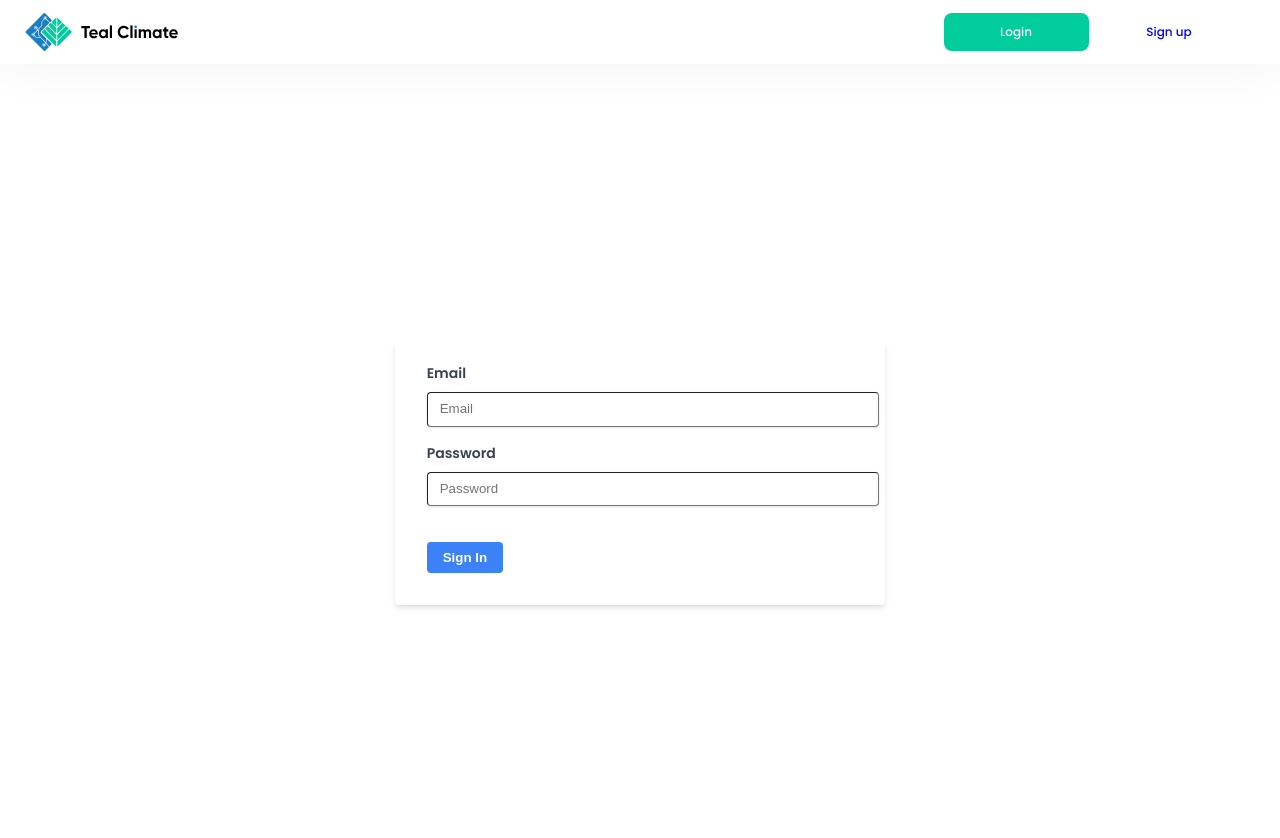
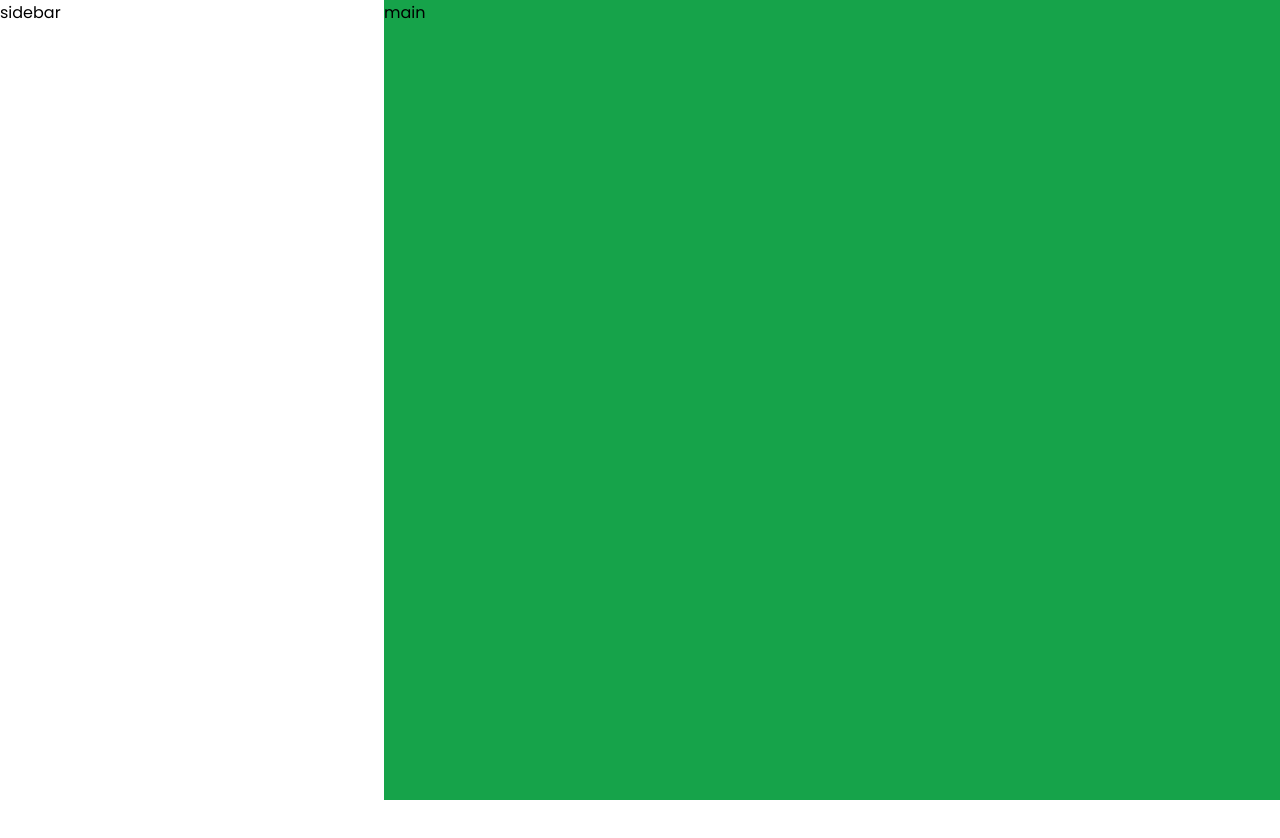
Before and after one commit to alimehdi11/test-teal-climate, a React (Vite) app in the folder frontend/: page / in a window 1280 px wide. Shown: the top 838 px of the page. After the commit the page ends 800 px from the top, so only its background shows below. Built offline with nearby package versions, Linux system fonts and the light colour scheme; a web font is replaced by a local one; what tailgrids would draw is missing.

Commit message:
1. add right-angle-icon.svg asset 2. component added Sidebar.jsx, Main.jsx and Layout.jsx

```diff
--- a/frontend/src/App.jsx
+++ b/frontend/src/App.jsx
@@ -25,6 +25,9 @@ import SubscriptionPlans from "./pages/SubscriptionPlans";
 import Checkout from "./pages/Checkout";
 import Completion from "./pages/Completion";
 import Account from "./pages/Account";
+import Layout from "./components/Layout";
+import __sidebar from "./components/__sidebar";
+import Main from "./components/Main";
 
 function App() {
   const [userId, setUserId] = useState("");
@@ -73,47 +76,51 @@ function App() {
   };
 
   return (
-    <UserProvider>
-      <BrowserRouter>
-        <Routes>
-          {/* <Route path="dashboardad" element={<Navbar userName={userName} />} /> */}
+    <Layout>
+      <__sidebar></__sidebar>
+      <Main></Main>
+    </Layout>
+    // <UserProvider>
+    //   <BrowserRouter>
+    //     <Routes>
+    //       {/* <Route path="dashboardad" element={<Navbar userName={userName} />} /> */}
 
-          <Route
-            path="/dashboard"
-            element={<ProtectedRoute Component={Dashboard} />}
-          />
-          <Route
-            path="/activites"
-            element={<Activities />}
-            // element={<ProtectedRoute Component={Activities} />}
-          />
-          <Route
-            path="/activites/:id/edit"
-            element={<Activities />}
-            // element={<ProtectedRoute Component={Activities} />}
-          />
-          <Route
-            path="/profile"
-            element={<Page userId={userId} />}
-            // element={<ProtectedRoute Component={Page} />}
-          />
-          <Route
-            path="/profile/:id/edit"
-            element={<Page userId={userId} />}
-            // element={<ProtectedRoute Component={Page} />}
-          />
-          <Route path="/" element={<LoginForm onLogin={handleLogin} />} />
-          <Route path="signup" element={<SignUpForm />} />
-          <Route path="/plans" element={<SubscriptionPlans />} />
-          <Route path="/subscribe" element={<Checkout />} />
-          <Route path="/completion" element={<Completion />} />
-          <Route
-            path="/account"
-            element={<ProtectedRoute Component={Account} />}
-          />
-        </Routes>
-      </BrowserRouter>
-    </UserProvider>
+    //       <Route
+    //         path="/dashboard"
+    //         element={<ProtectedRoute Component={Dashboard} />}
+    //       />
+    //       <Route
+    //         path="/activites"
+    //         element={<Activities />}
+    //         // element={<ProtectedRoute Component={Activities} />}
+    //       />
+    //       <Route
+    //         path="/activites/:id/edit"
+    //         element={<Activities />}
+    //         // element={<ProtectedRoute Component={Activities} />}
+    //       />
+    //       <Route
+    //         path="/profile"
+    //         element={<Page userId={userId} />}
+    //         // element={<ProtectedRoute Component={Page} />}
+    //       />
+    //       <Route
+    //         path="/profile/:id/edit"
+    //         element={<Page userId={userId} />}
+    //         // element={<ProtectedRoute Component={Page} />}
+    //       />
+    //       <Route path="/" element={<LoginForm onLogin={handleLogin} />} />
+    //       <Route path="signup" element={<SignUpForm />} />
+    //       <Route path="/plans" element={<SubscriptionPlans />} />
+    //       <Route path="/subscribe" element={<Checkout />} />
+    //       <Route path="/completion" element={<Completion />} />
+    //       <Route
+    //         path="/account"
+    //         element={<ProtectedRoute Component={Account} />}
+    //       />
+    //     </Routes>
+    //   </BrowserRouter>
+    // </UserProvider>
 
     //     <Routes>
     // <Route path="/" element={< LoginForm/>} />
--- /dev/null
+++ b/frontend/src/components/Layout.jsx
@@ -0,0 +1,5 @@
+const Layout = ({ children }) => {
+  return <div className="flex flex-nowrap w-full relative">{children}</div>;
+};
+
+export default Layout;
--- /dev/null
+++ b/frontend/src/components/Main.jsx
@@ -0,0 +1,7 @@
+const Main = () => {
+  return (
+    <div className="w-[100vw] h-[100vh] bg-green-600 md:w-[70vw]">main</div>
+  );
+};
+
+export default Main;
--- /dev/null
+++ b/frontend/src/components/__sidebar.jsx
@@ -0,0 +1,28 @@
+import { useState } from "react";
+import rightAngleArror from "./../assets/right-angle-icon.svg";
+
+const __sidebar = () => {
+  const [sidebarVisible, setSidebarVisible] = useState(false);
+
+  return (
+    <div
+      className={(
+        "bg-blue w-[30vw] min-w-[250px] h-[100vh] absolute top-0 left-0 -translate-x-full transition-transform duration-400 ease-out md:translate-x-0 md:static md:transition-none " +
+        (sidebarVisible ? "translate-x-0" : "")
+      ).trim()}
+    >
+      <button
+        className="absolute w-[50px] top-[30px] right-[-50px] md:hidden rounded-r-lg"
+        type="button"
+        onClick={() => {
+          setSidebarVisible((prev) => !prev);
+        }}
+      >
+        <img src={rightAngleArror} className="w-7" />
+      </button>
+      sidebar
+    </div>
+  );
+};
+
+export default __sidebar;
--- a/frontend/tailwind.config.js
+++ b/frontend/tailwind.config.js
@@ -72,22 +72,6 @@ export default {
         "81xl": "100px",
         "5xs-5": "7.5px",
       },
-    },
-    fontSize: {
-      sm: "14px",
-      "2xs": "11px",
-      "5xs": "8px",
-      base: "16px",
-      "5xl": "24px",
-      lgi: "19px",
-      xs: "12px",
-      inherit: "inherit",
-      "3xs": "10px",
-      "7xs": "6px",
-      "6xs": "7px",
-      "13xl": "32px",
-      "7xl": "26px",
-    },
       screens: {
         mq1325: {
           raw: "screen and (max-width: 1325px)",
@@ -112,6 +96,22 @@ export default {
         },
       },
     },
+    fontSize: {
+      sm: "14px",
+      "2xs": "11px",
+      "5xs": "8px",
+      base: "16px",
+      "5xl": "24px",
+      lgi: "19px",
+      xs: "12px",
+      inherit: "inherit",
+      "3xs": "10px",
+      "7xs": "6px",
+      "6xs": "7px",
+      "13xl": "32px",
+      "7xl": "26px",
+    },
+  },
   corePlugins: {
     preflight: false,
   },
```
Also changed, not shown: frontend/src/assets/right-angle-icon.svg (added). Lines whose indentation alone changed are shown as unchanged.
